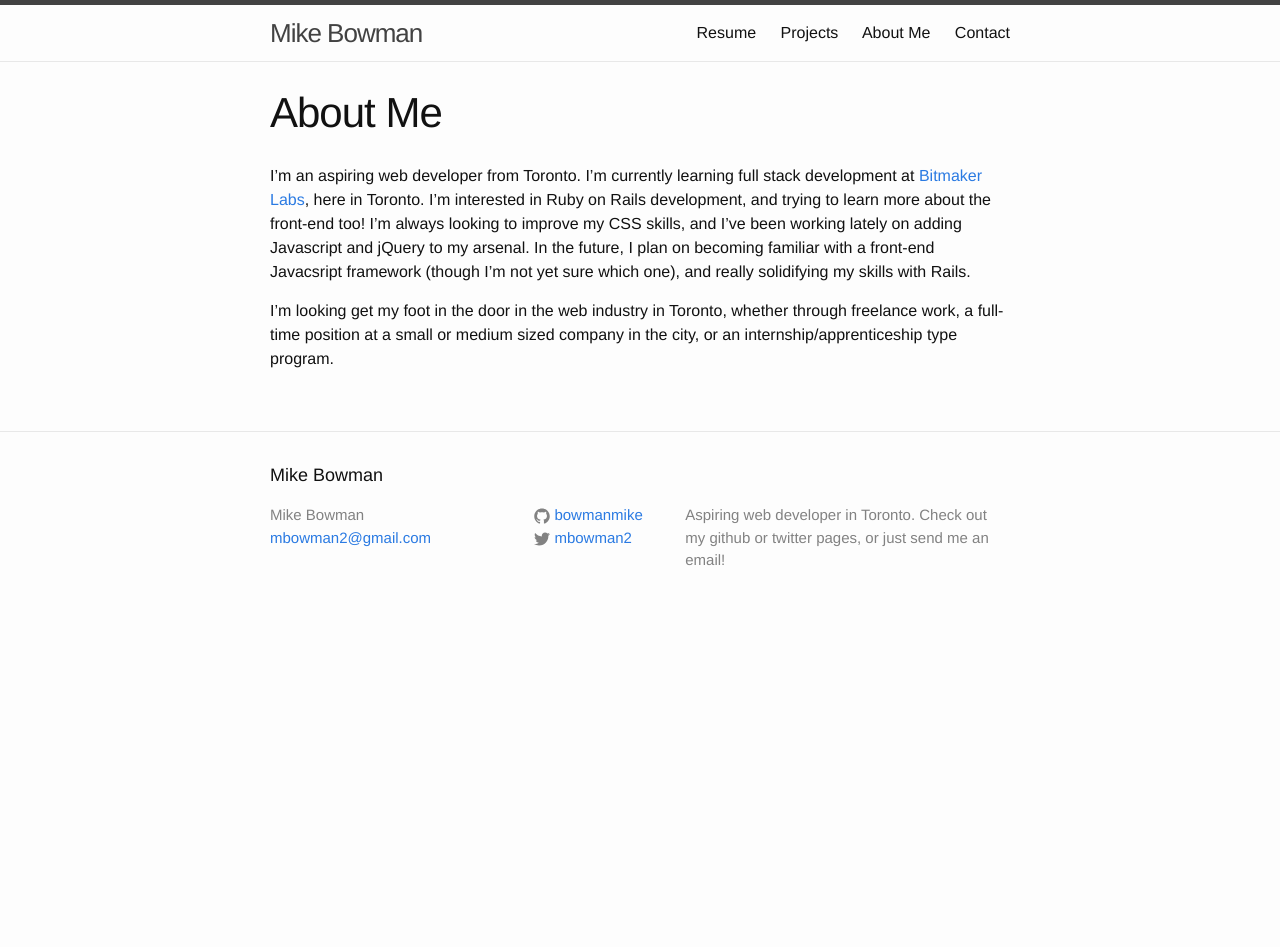
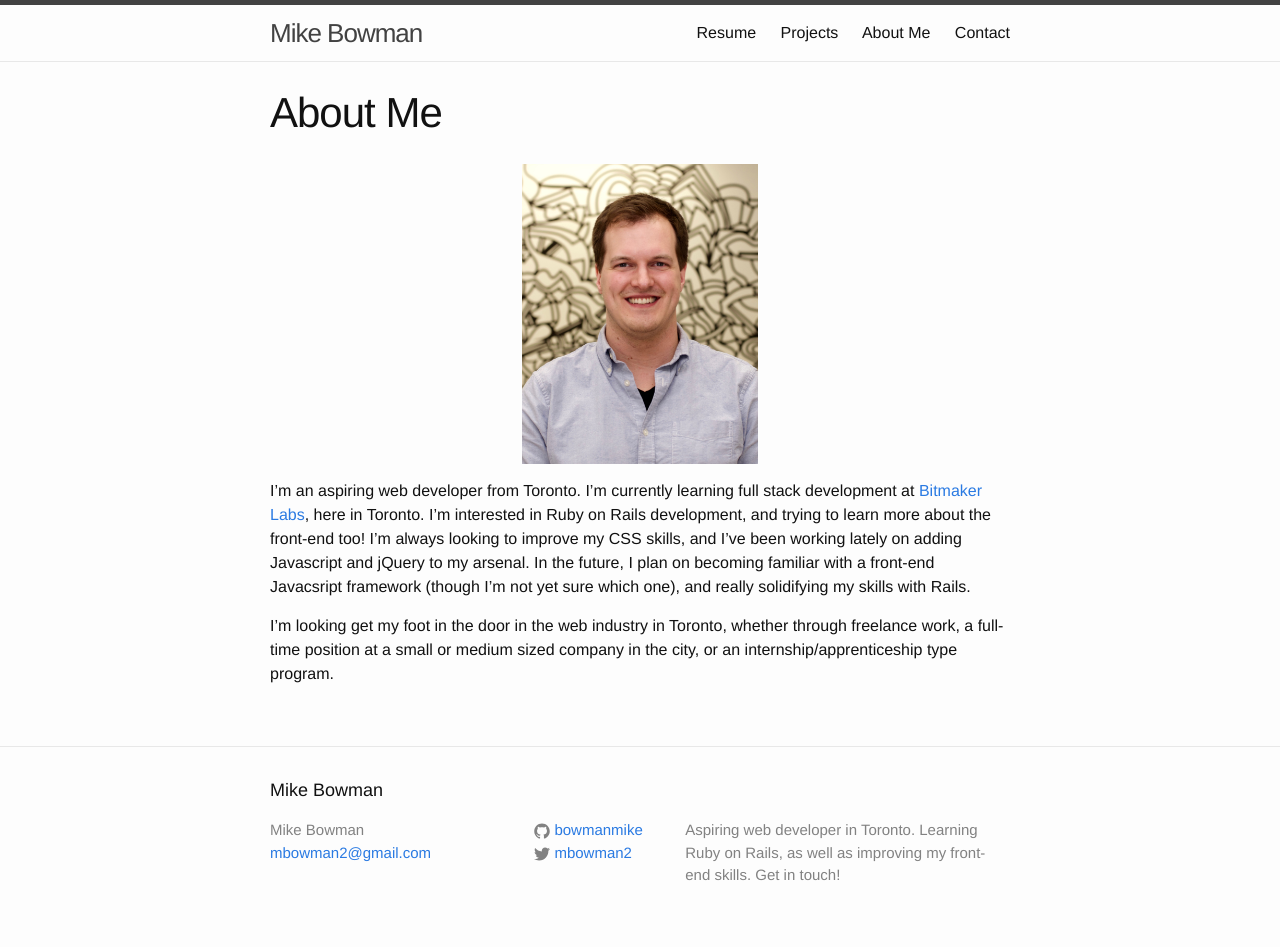
Before and after one commit to bowmanmike/bowmanmike.github.io, a Jekyll site: the page built from 02about.md, in a window 1280 px wide. Built offline with Jekyll 4.4.1, drawn with Linux system fonts in a browser that asks for light colours; before the commit the page ends 900 px from its top, so only the background shows below that.

Commit message:
Update about page, minor css

```diff
--- a/02about.md
+++ b/02about.md
@@ -4,6 +4,8 @@ title: About Me
 permalink: /about/
 ---
 
+![Mike Bowman](/assets/bitmaker_portrait_cropped.jpg){: .about-portrait }
+
 I'm an aspiring web developer from Toronto. I'm currently learning full stack development at [Bitmaker Labs](http://www.bitmakerlabs.com), here in Toronto. I'm interested in Ruby on Rails development, and trying to learn more about the front-end too! I'm always looking to improve my CSS skills, and I've been working lately on adding Javascript and jQuery to my arsenal. In the future, I plan on becoming familiar with a front-end Javacsript framework (though I'm not yet sure which one), and really solidifying my skills with Rails.
 
 I'm looking get my foot in the door in the web industry in Toronto, whether through freelance work, a full-time position at a small or medium sized company in the city, or an internship/apprenticeship type program.
--- a/_config.yml
+++ b/_config.yml
@@ -9,10 +9,10 @@
 title: Mike Bowman
 email: mbowman2@gmail.com
 description: > # this means to ignore newlines until "baseurl:"
-  Aspiring web developer in Toronto. Check out my github or twitter pages,
-  or just send me an email!
+  Aspiring web developer in Toronto. Learning Ruby on Rails,
+  as well as improving my front-end skills. Get in touch!
 baseurl: "" # the subpath of your site, e.g. /blog
-url: "http://bowmanmike.github.io" # the base hostname & protocol for your site
+url: "http://bowmanmike.com" # the base hostname & protocol for your site
 twitter_username: mbowman2
 github_username:  bowmanmike
 
--- a/css/main.scss
+++ b/css/main.scss
@@ -51,3 +51,9 @@ $on-laptop:        800px;
         "layout",
         "syntax-highlighting"
 ;
+
+.about-portrait {
+  display: block;
+  margin: 0 auto;
+  height: 300px;
+}
```
Also changed, not shown: assets/bitmaker_portrait_cropped.jpg (added).
